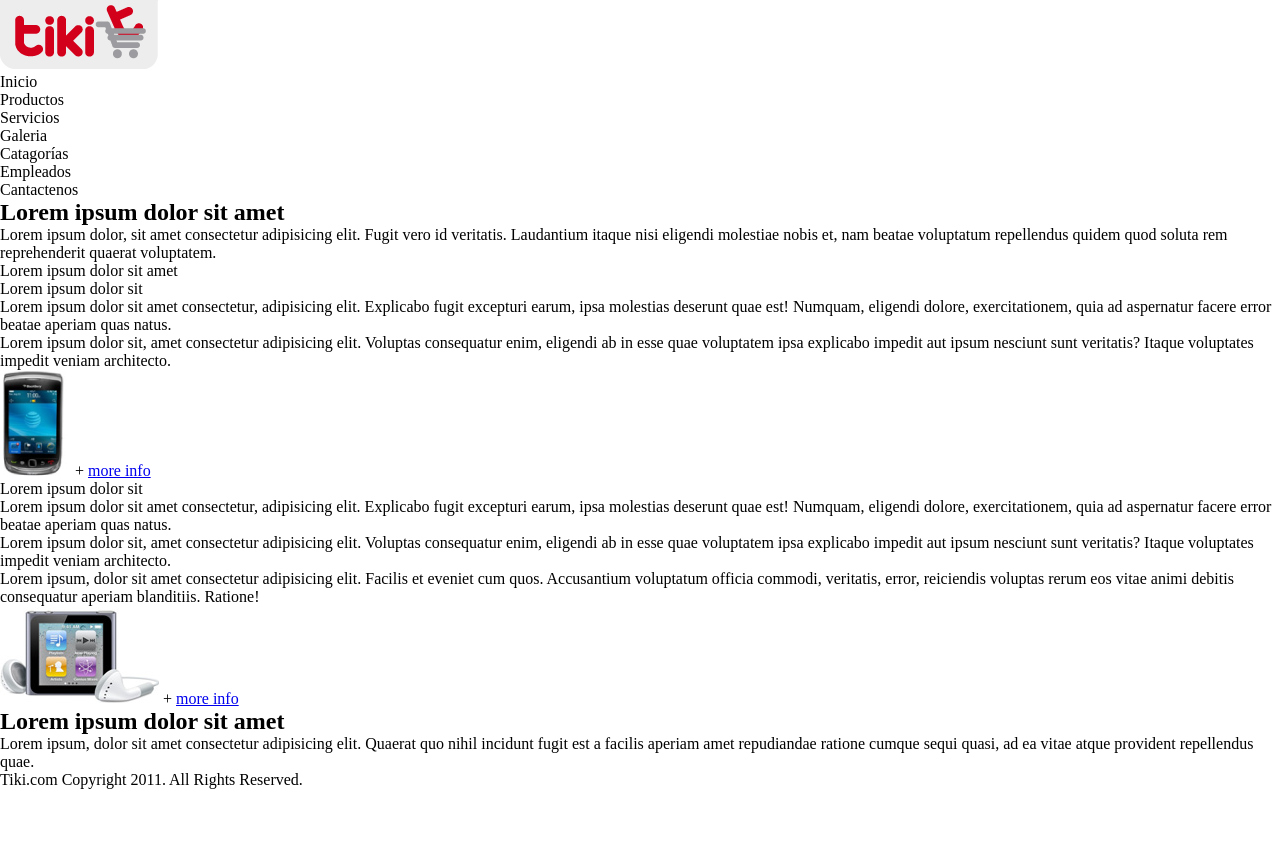
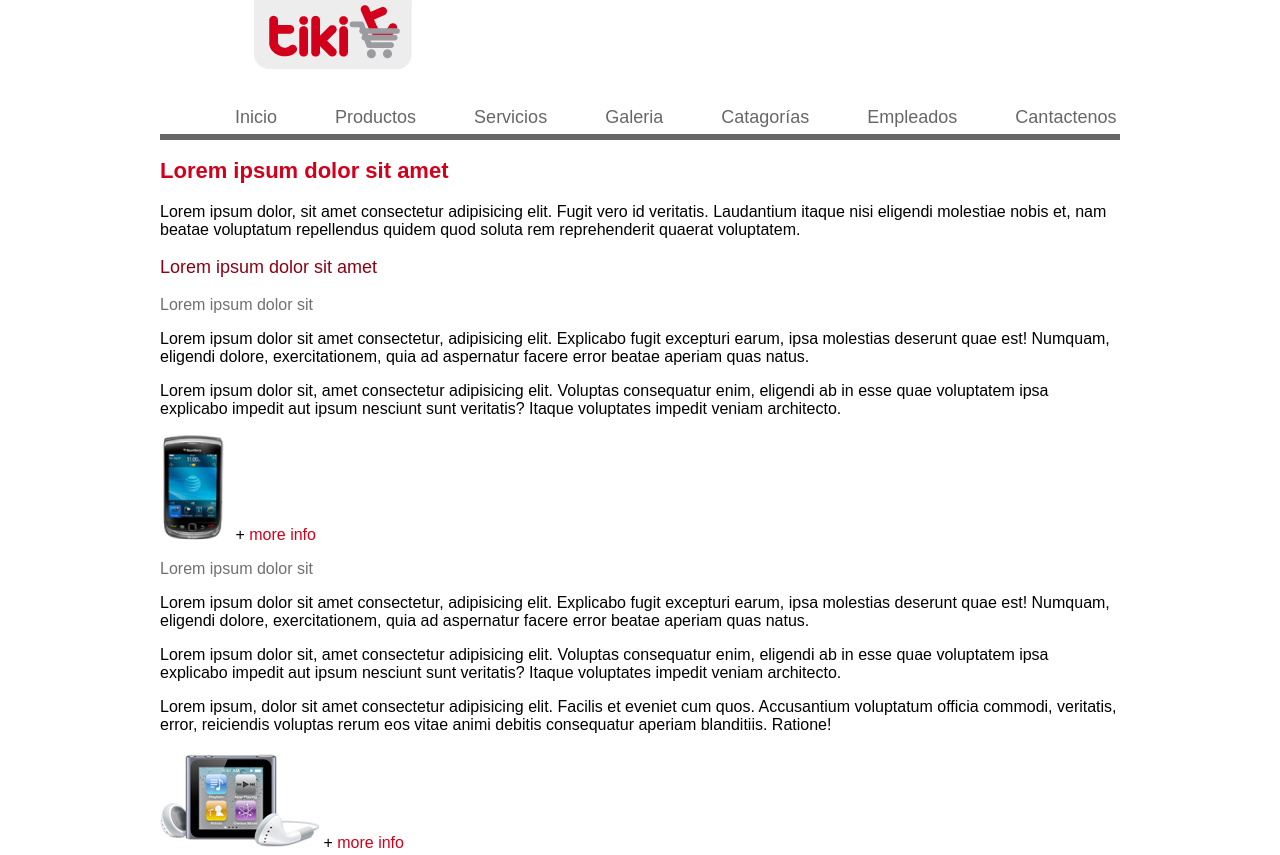
Before and after one commit to glorianaa80/examen2, a plain HTML site: page index.html in a window 1280 px wide. Shown: the top 855 px of the page. Before the commit the page ends 800 px from the top, so only its background shows below. Drawn offline with Linux system fonts and the light colour scheme.

Commit message:
Estilos del header

```diff
--- a/CSS/style.css
+++ b/CSS/style.css
@@ -1,4 +1,65 @@
-*{
-    padding: 0px;
-    margin: 0px;
+/* General */
+body{
+    width: 960px ;
+    margin: 0 auto;
+    font-family: Arial, Helvetica, sans-serif;
 }
+
+a{
+    text-decoration: none;
+}
+.logo{
+    margin-left: 94px;
+}
+
+/* Helpers */
+
+.titulos{
+    color: #d3001c;
+}
+
+.sub{
+    color: #707070;
+    font-size: 16px;
+}
+
+h2{
+    font-size: 22px;
+}
+
+.titulo2{
+    color: #8c0013;
+    font-size: 18px;
+}
+
+/* Header */
+
+.menu{
+    list-style: none;
+    margin: 34px 0 0;
+    padding: 0;
+    font-size: 18px;
+    color: #676766;
+}
+
+.menu li{
+    display: inline;
+}
+
+.menu li + li{
+    margin-left: 53px;
+}
+
+.menu li:first-child{
+    margin-left: 75px;
+}
+
+.bb-line{
+    border-bottom: 6px solid #676766;
+    margin-bottom: 6px;
+    padding-bottom: 6px;
+  }
+
+/* Contentido */
+
+/* Footer */
```
